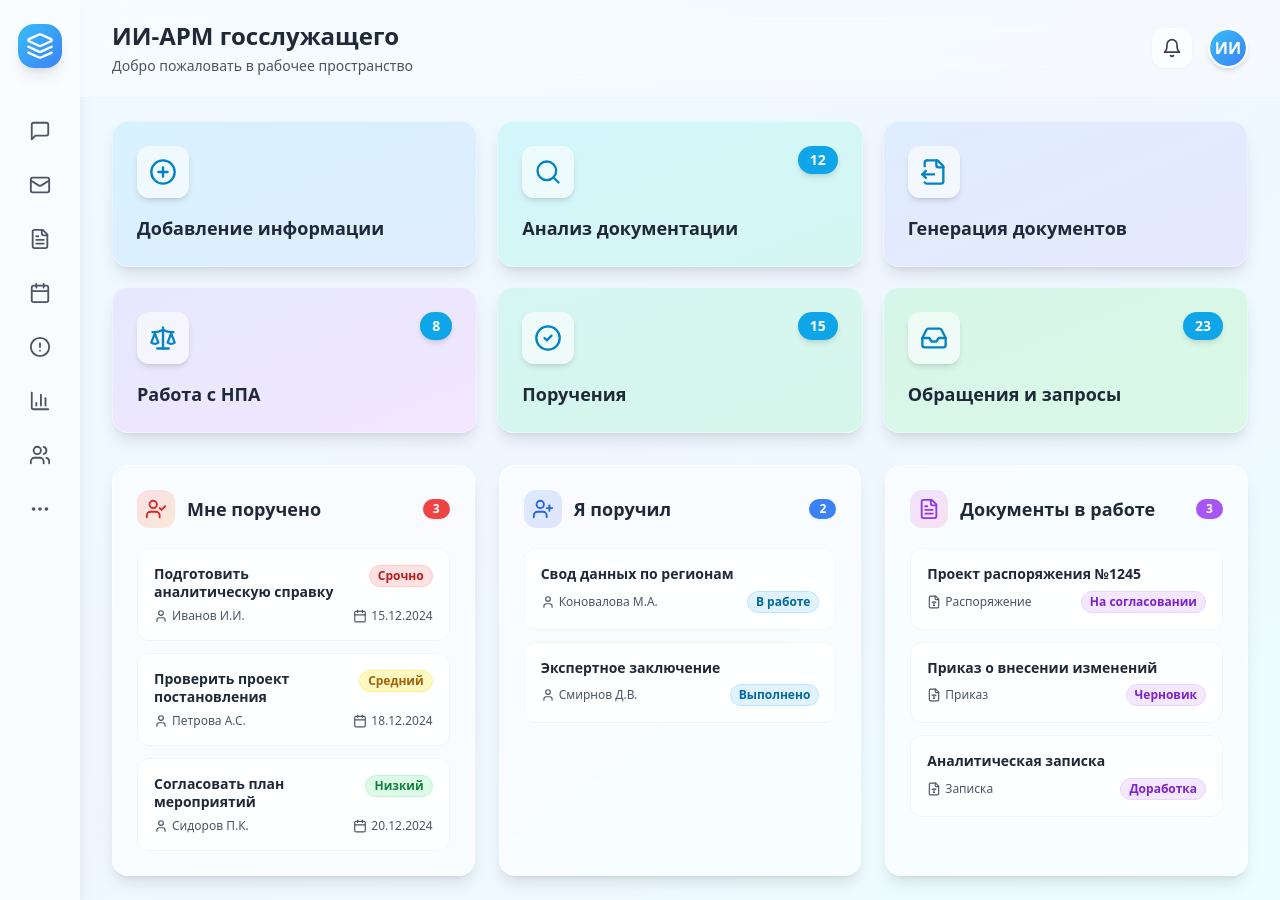
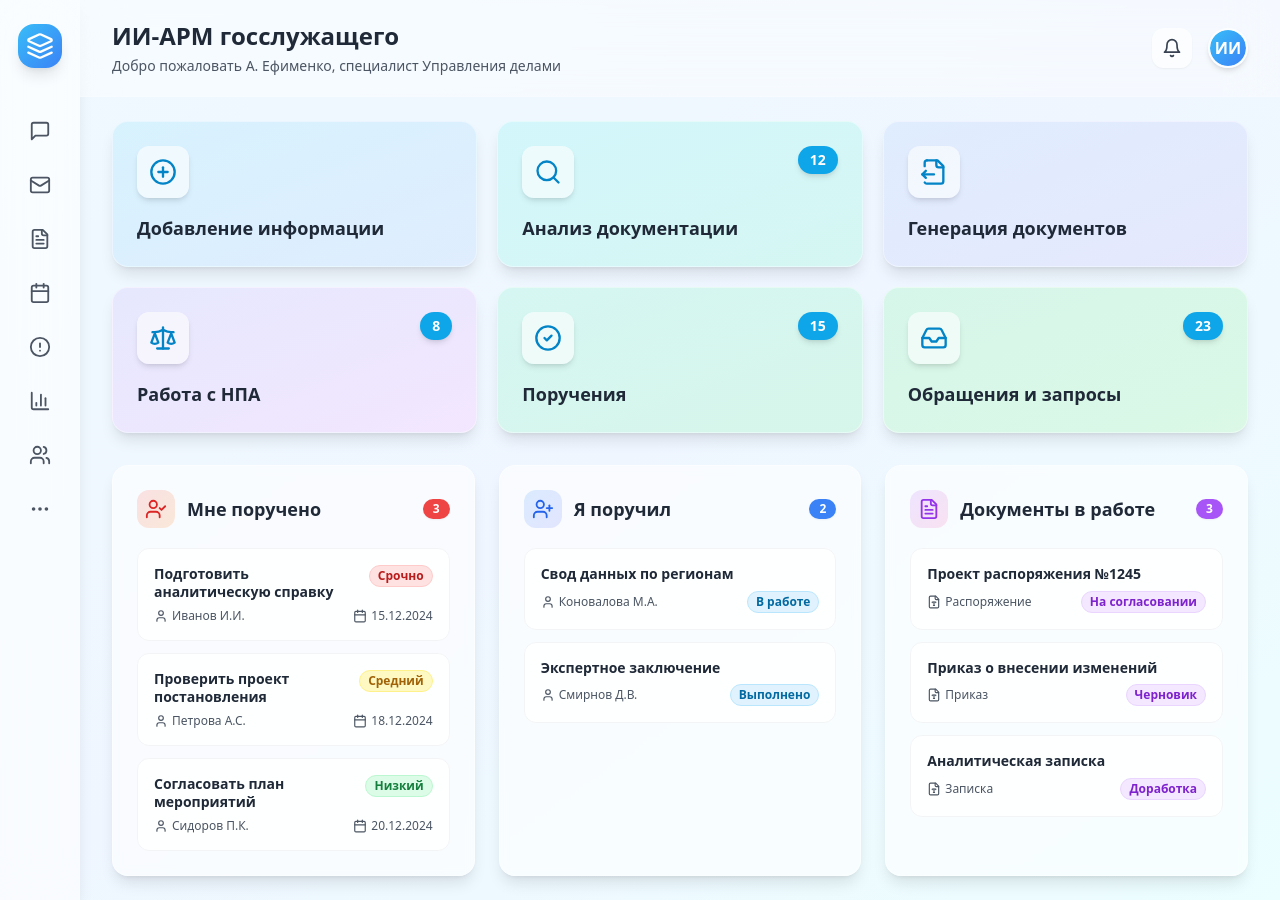
Before and after one commit to pr-poehali-dev/liquid-glass-website, a React (Vite) app: page / in a window 1280 px wide. Built offline with nearby package versions, Linux system fonts and the light colour scheme.

Commit message:
Обновление 1 компонентов

```diff
--- a/src/pages/Index.tsx
+++ b/src/pages/Index.tsx
@@ -96,7 +96,7 @@ const Index = () => {
           <div className="flex items-center justify-between">
             <div>
               <h1 className="text-2xl font-bold text-gray-800 mb-1">ИИ-АРМ госслужащего</h1>
-              <p className="text-sm text-gray-600">Добро пожаловать в рабочее пространство</p>
+              <p className="text-sm text-gray-600">Добро пожаловать А. Ефименко, специалист Управления делами</p>
             </div>
             <div className="flex items-center gap-4">
               <button className="p-2.5 rounded-xl bg-white/60 hover:bg-white/80 transition-all duration-200 shadow-sm">
```
